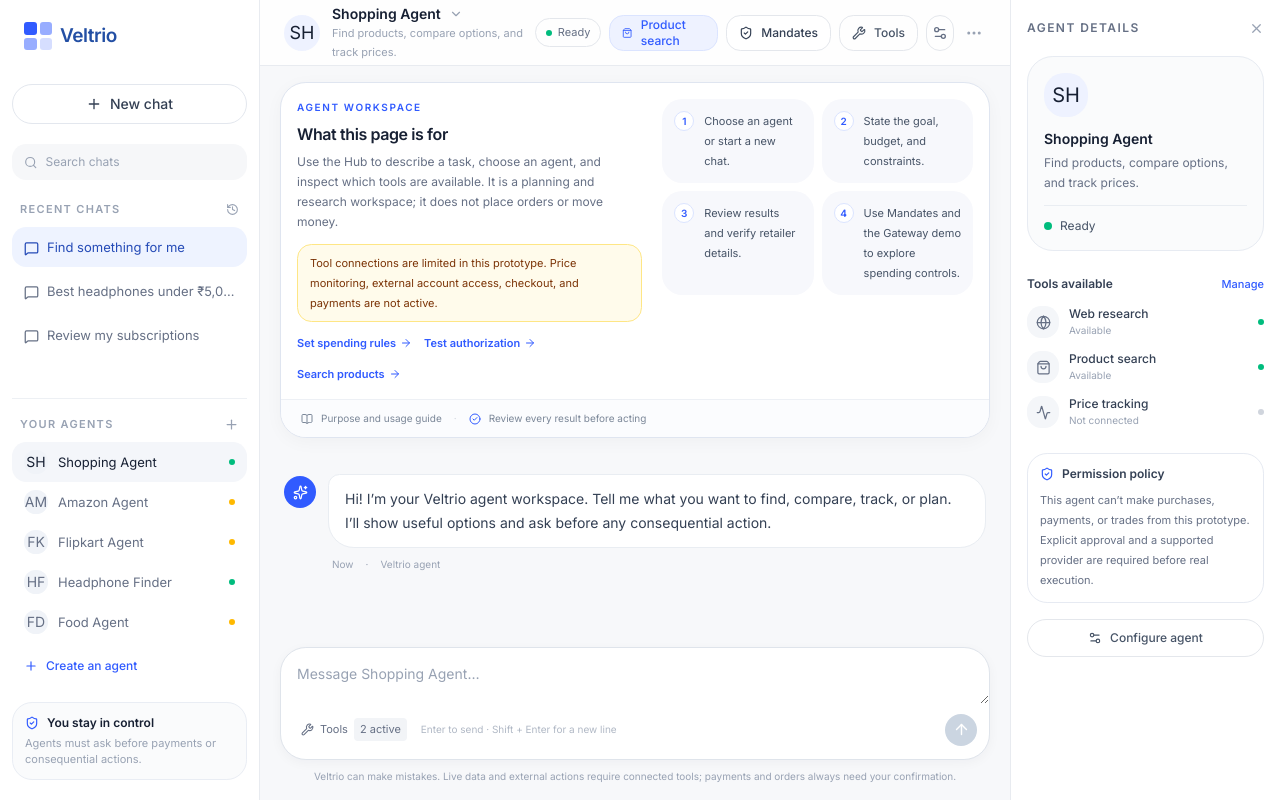
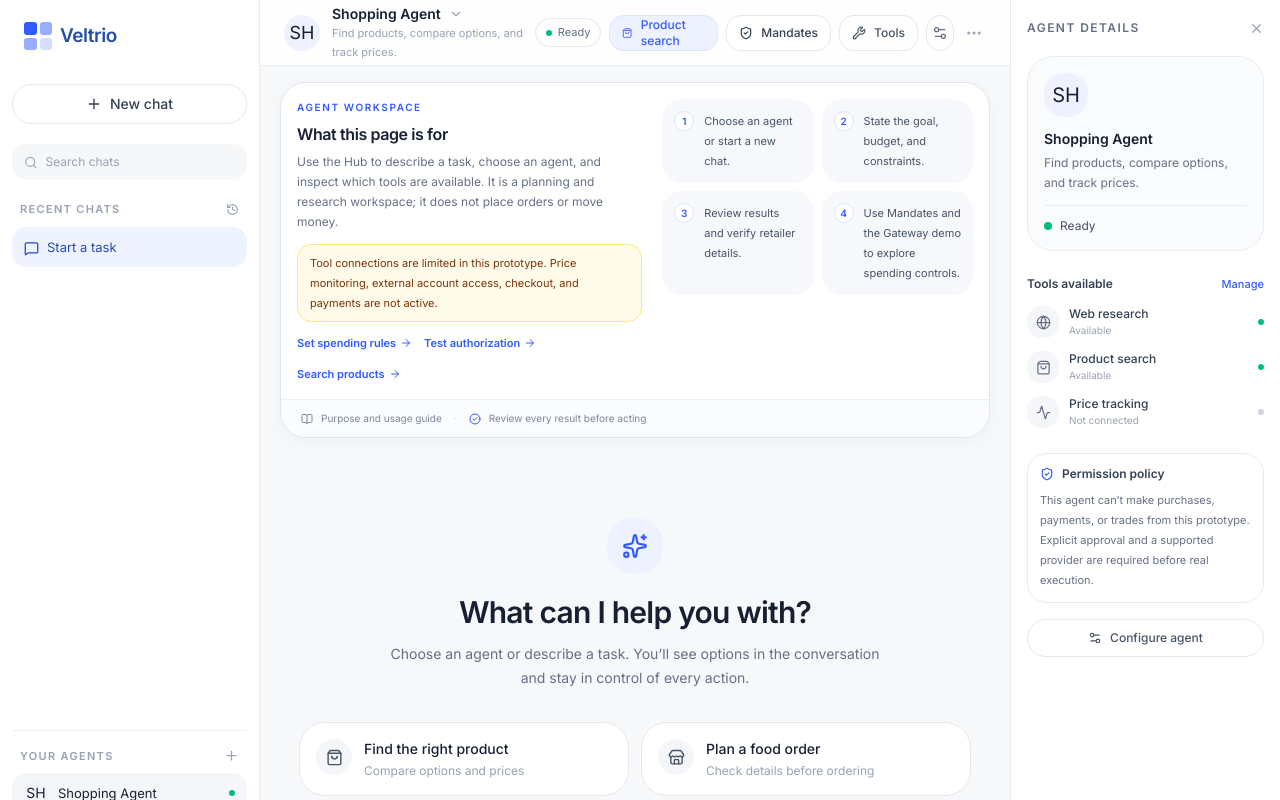
Before and after one commit to Saishashank2425/veltrio, a Next.js app: page /agents in a window 1280 px wide. Shown: the top 800 px of the page. Built offline with nearby package versions, Linux system fonts and the light colour scheme.

Commit message:
Remove fake starter chat history and improve first-use experience

```diff
--- a/components/agents/AgentHub.tsx
+++ b/components/agents/AgentHub.tsx
@@ -38,17 +38,7 @@
 ];
 
 const starterConversations: Conversation[] = [
-  { id: "welcome", title: "Find something for me", agentId: "shopping", updated: Date.now(), messages: [
-    { id: "welcome-1", role: "assistant", time: "Now", text: "Hi! I’m your Veltrio agent workspace. Tell me what you want to find, compare, track, or plan. I’ll show useful options and ask before any consequential action." },
-  ] },
-  { id: "headphones-chat", title: "Best headphones under ₹5,000", agentId: "headphones", updated: Date.now() - 100000, messages: [
-    { id: "h1", role: "user", time: "Yesterday", text: "Help me find good headphones under ₹5,000." },
-    { id: "h2", role: "assistant", time: "Yesterday", text: "I can help compare sound, comfort, battery life, and noise cancellation. Product search is available from the Product search button. You can open retailer searches for live listings, then compare price and availability on the retailer site." },
-  ] },
-  { id: "subs-chat", title: "Review my subscriptions", agentId: "subscriptions", updated: Date.now() - 200000, messages: [
-    { id: "s1", role: "user", time: "Mon", text: "Help me review recurring subscriptions." },
-    { id: "s2", role: "assistant", time: "Mon", text: "The Subscription Agent can help review finance records saved in this browser. It cannot access provider accounts or cancel subscriptions unless a supported integration is connected." },
-  ] },
+  { id: "welcome", title: "Start a task", agentId: "shopping", updated: Date.now(), messages: [] },
 ];
 
 function id() { return Math.random().toString(36).slice(2, 10); }
```
